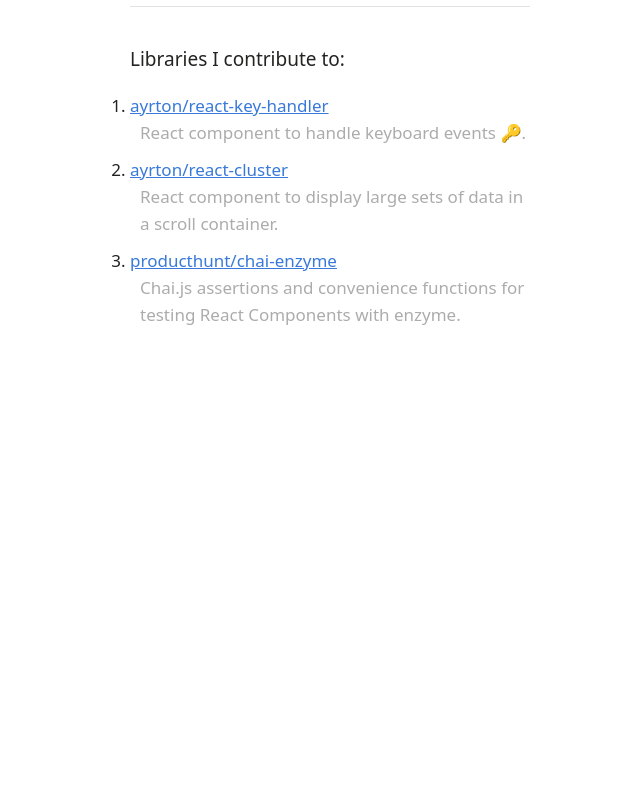
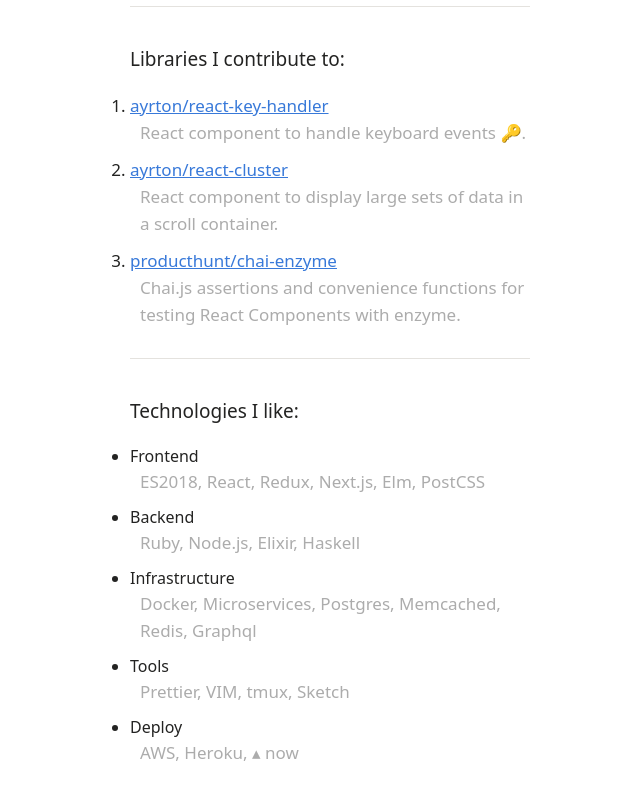
Before and after one commit to ayrton/ayrton.github.io, a plain HTML site: page index.html in a window 1280 px wide. Shown: the part 679-1479 px from the top of the page, without its empty margins (310-950 px from the left). Before the commit the page ends 1047 px from the top, so only its background shows below. Drawn offline with Linux system fonts and the light colour scheme.

Commit message:
Add technologies I like

```diff
--- a/index.html
+++ b/index.html
@@ -129,6 +129,18 @@
           <li><a href="https://github.com/ayrton/react-cluster" target="_blank">ayrton/react-cluster</a><p>React component to display large sets of data in a scroll container.</p></li>
           <li><a href="https://github.com/producthunt/chai-enzyme" target="_blank">producthunt/chai-enzyme</a><p>Chai.js assertions and convenience functions for testing React Components with enzyme.</p></li>
         </ol>
+
+        <hr />
+
+        <h3>Technologies I like:</h3>
+
+        <ul>
+          <li>Frontend<p>ES2018, React, Redux, Next.js, Elm, PostCSS</p></li>
+          <li>Backend<p>Ruby, Node.js, Elixir, Haskell</p></li>
+          <li>Infrastructure<p>Docker, Microservices, Postgres, Memcached, Redis, Graphql</p></li>
+          <li>Tools<p>Prettier, VIM, tmux, Sketch</p></li>
+          <li>Deploy<p>AWS, Heroku, ▴ now</p></li>
+        </ul>
       </section>
   </body>
 </html>
```
